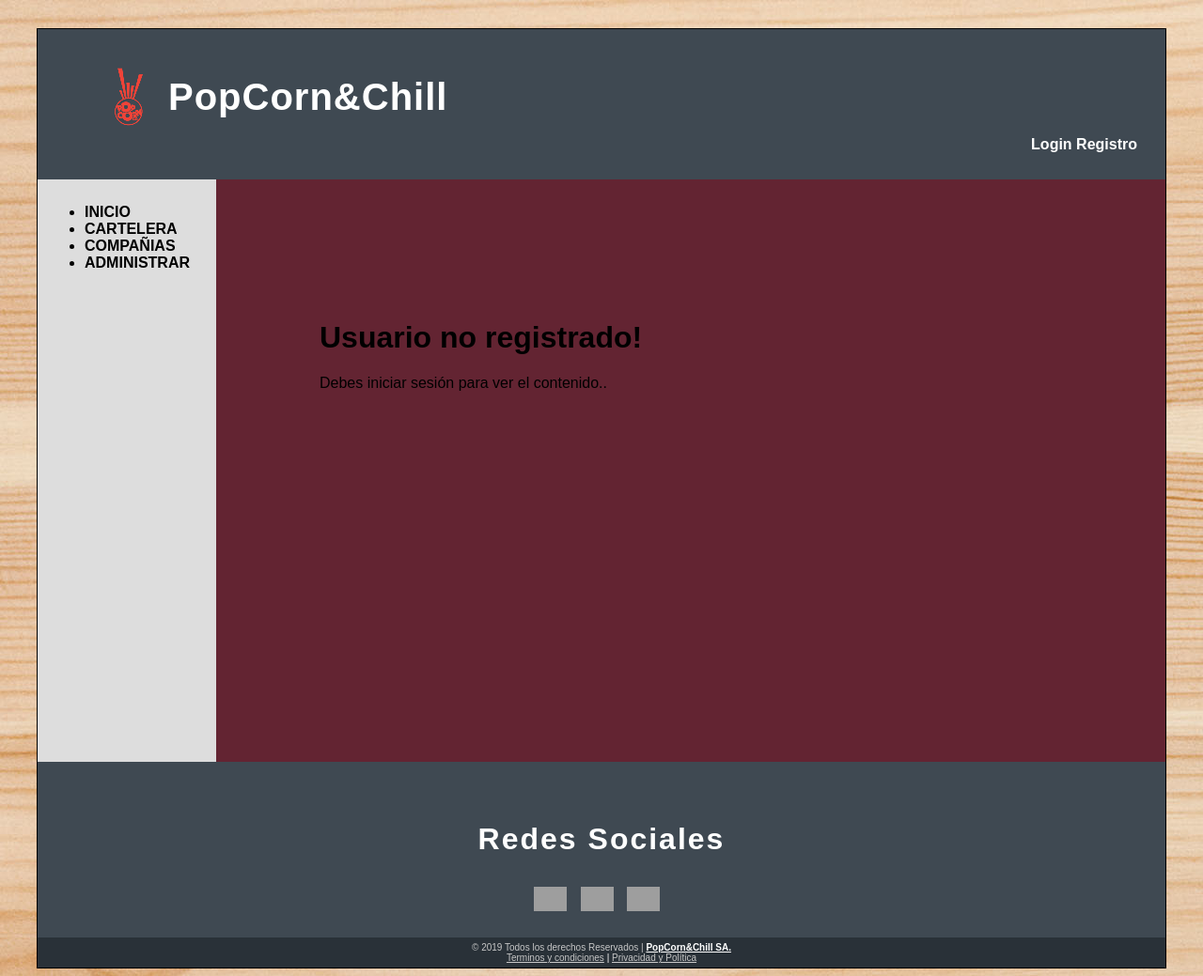
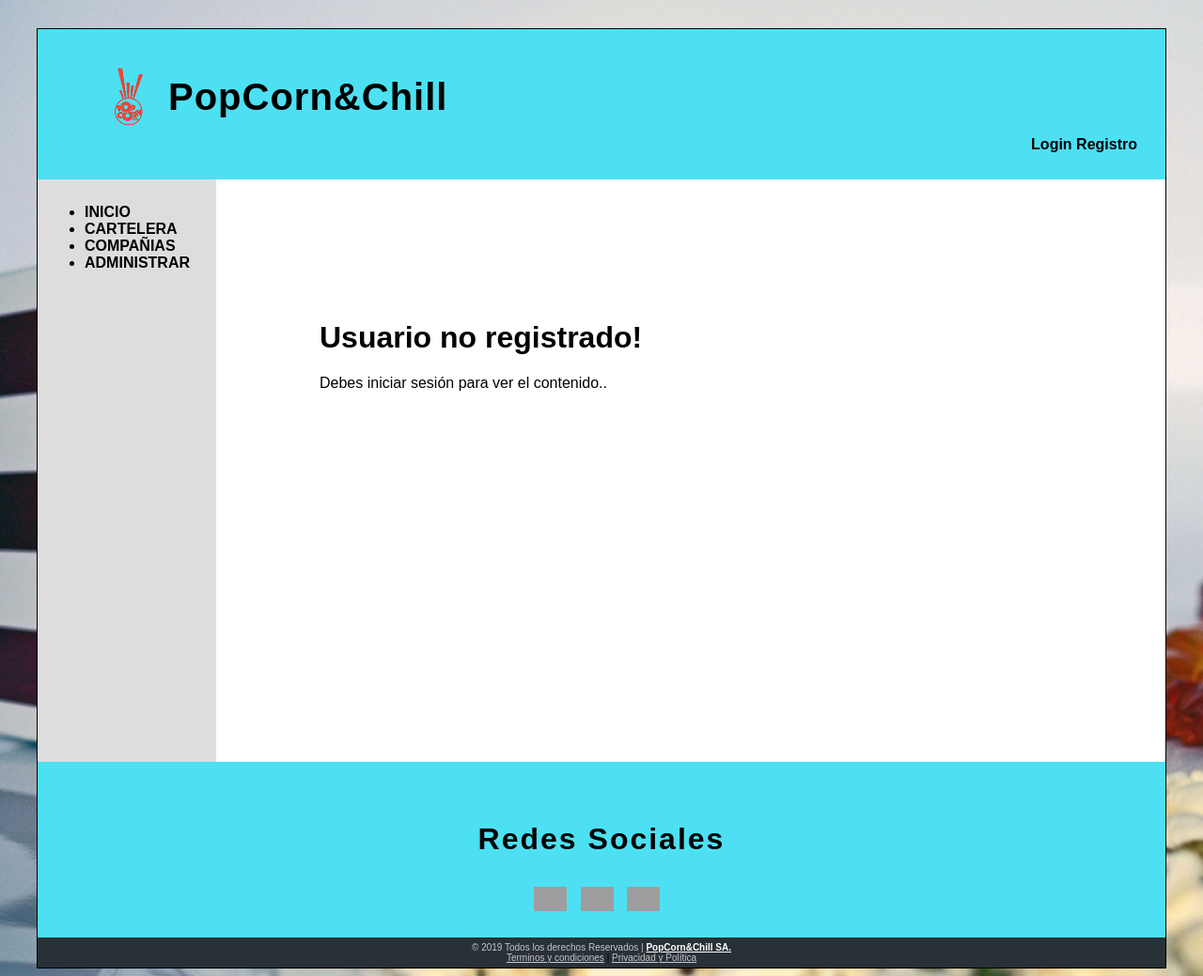
Before and after one commit to Mawy23/popCorn, a PHP site: page /cartelera.php in a window 1280 px wide. Shown: the whole page at 94% size. Run offline with PHP 8.4, Linux system fonts and the light colour scheme; grey boxes are pictures that could not be loaded.

Commit message:
Css cambios

```diff
--- a/estilo.css
+++ b/estilo.css
@@ -1,5 +1,5 @@
 body {
-	background-image: url('img/bg.jpg');
+	background-image: url('img/bg2.jpg');
 	background-color: #e6f2ff;
 	font-family: Arial;
 
@@ -18,20 +18,20 @@ div#contenedor2 {
 	width: 1200px;
 	margin: auto;
 	border: 1px solid black;
-	background-color: #632432;
+	background-color: #ffffff;
 	margin-top: 30px;
 }
 
 div#cabecera {
 	padding: 30px;
 	height: 100px;
-	background-color: #3f4952;
+	background-color: #4de0f3;
 	color: white;
 
 }
 
 div#cabecera a, div#cabecera a:visited {
-	color: white;
+	color: black;
 	font-weight: bold;
 	text-decoration: none;
 
@@ -83,7 +83,7 @@ div#contenido {
 div#pie {
 	clear: both;
 	padding: 10px;
-	background-color: #3f4952;
+	background-color: #4de0f3;
 	color: white;
 }
 
@@ -109,7 +109,7 @@ fieldset {
 
 legend {
 	color: #fff;
-	background: #303030;
+	background: #4de0f3;
 	border: 1px solid black;
 	padding: 2px 6px;
 }
@@ -136,7 +136,7 @@ label {
 
 .menuCompanyText {
     width: 30%;
-    background: #3f4952;
+    background: #4de0f3;
     box-sizing: border-box;
     letter-spacing: 1px;
 }
@@ -161,8 +161,8 @@ label {
 /* Footer */
 footer {
     width: 100%;
-    background-color: #3f4952;
-		color: white;
+    background-color: #4de0f3;
+		color: black;
 }
 
 .main-footer {
```
